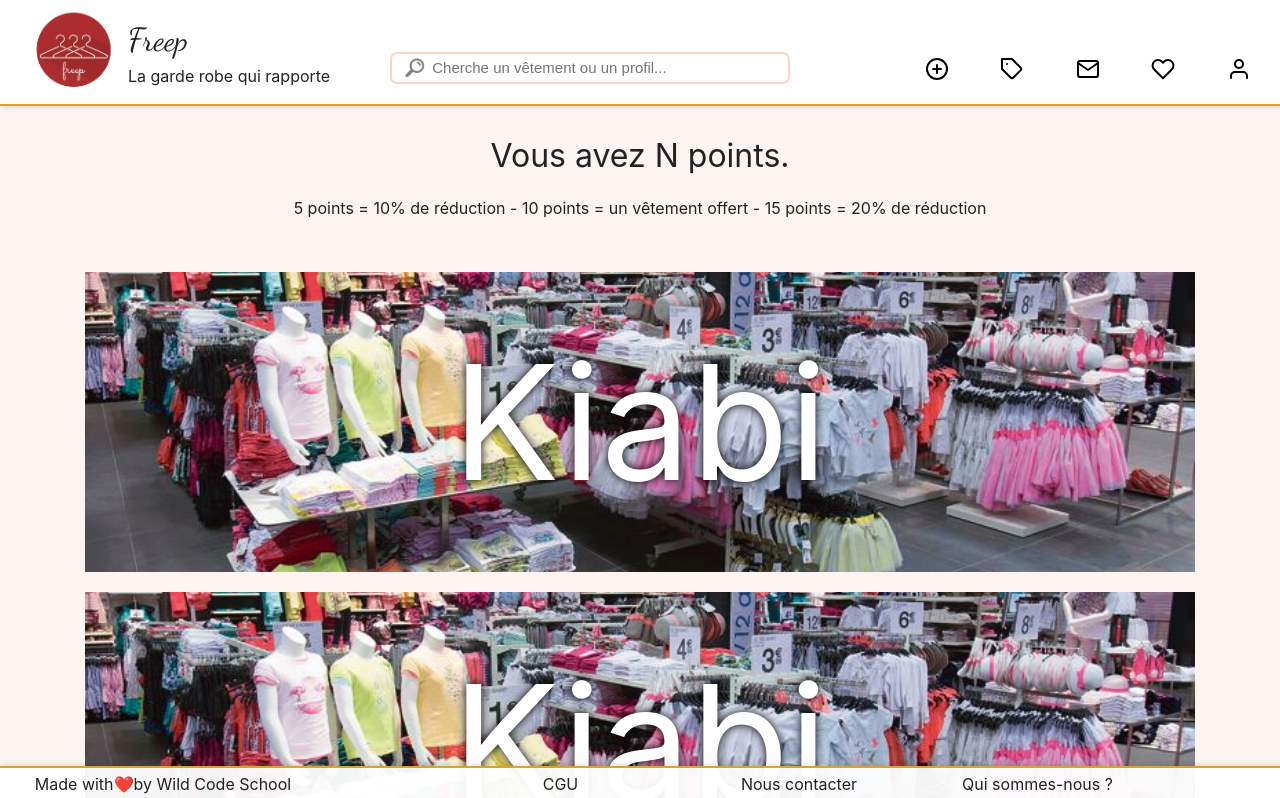
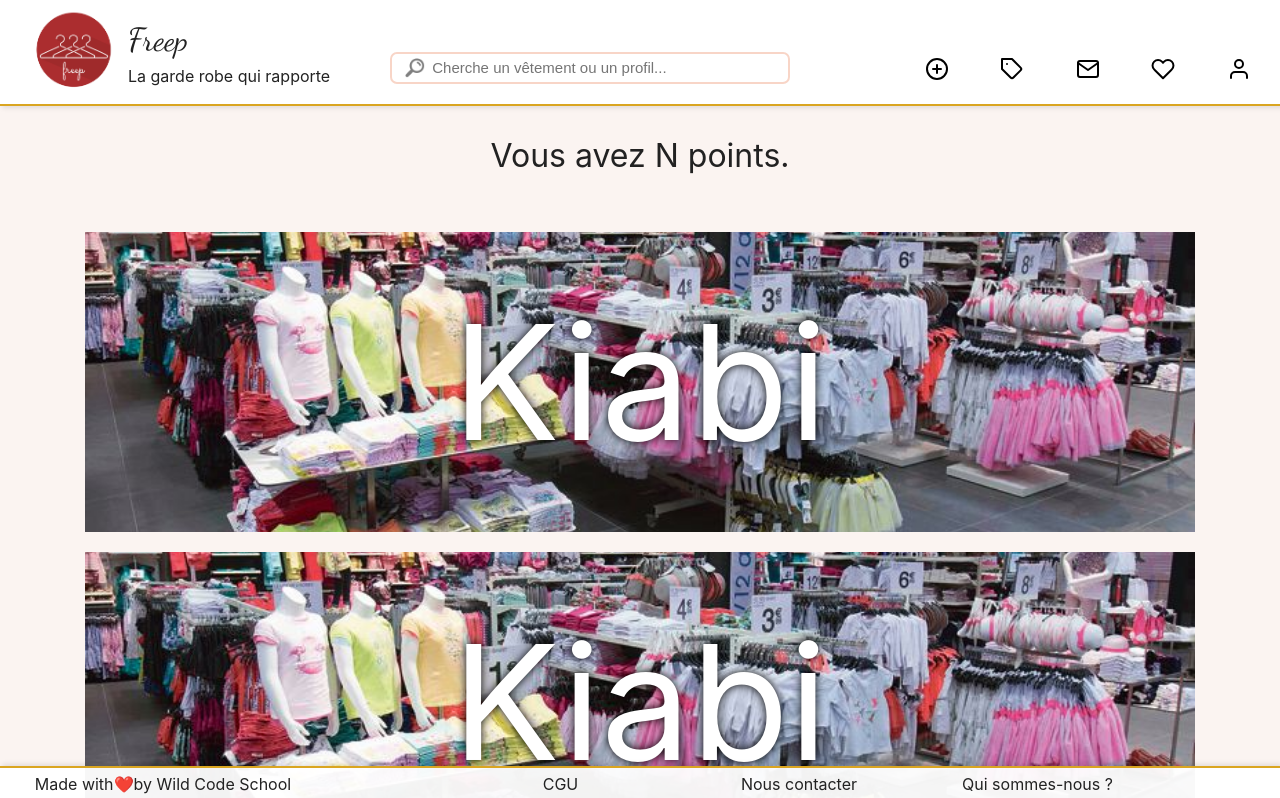
Before and after one commit to WildCodeSchool/lille-0219-js-projet3-freep, a React (Create React App) app in the folder frontend/: page /partenaire in a window 1280 px wide. Shown: the top 798 px of the page. Built offline with nearby package versions, Linux system fonts and the light colour scheme.

Commit message:
Fix second red error in console in PartnerPage.jsx

```diff
--- a/frontend/src/components/PartnerPage.jsx
+++ b/frontend/src/components/PartnerPage.jsx
@@ -1,6 +1,6 @@
 import React from "react";
 import Partner from "./Partner";
-import { Card, CardText, CardBody } from "reactstrap";
+import { Card, CardBody } from "reactstrap";
 import "../style/PartnerPage.css";
 class PartnerPage extends React.Component {
   render() {
@@ -8,13 +8,7 @@ class PartnerPage extends React.Component {
       <React.Fragment>
         <Card className="cardPoint">
           <CardBody>
-            <CardText>
-              <p className="point">Vous avez N points.</p>
-              <p>
-                5 points = 10% de réduction - 10 points = un vêtement offert -
-                15 points = 20% de réduction
-              </p>
-            </CardText>
+            <p className="point">Vous avez N points.</p>
           </CardBody>
         </Card>
         <Partner />
```
